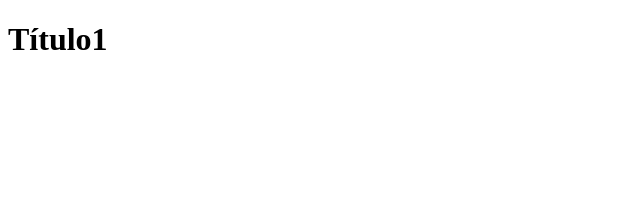
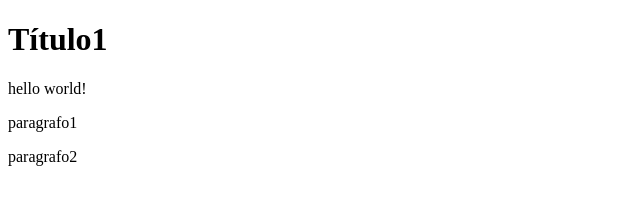
Before and after one commit to Ocabadapexeira/teste2, a plain HTML site: page teste2.html in a window 1280 px wide. Shown: the whole page, without its empty margins (0-640 px from the left). Drawn offline with Linux system fonts and the light colour scheme.

Commit message:
paragrafos novos

```diff
--- a/teste2.html
+++ b/teste2.html
@@ -7,5 +7,8 @@
 </head>
 <body>
     <h1>Título1</h1>
+    <p>hello world! </p>
+    <p>paragrafo1</p>
+    <p>paragrafo2</p>
 </body>
 </html>
```
